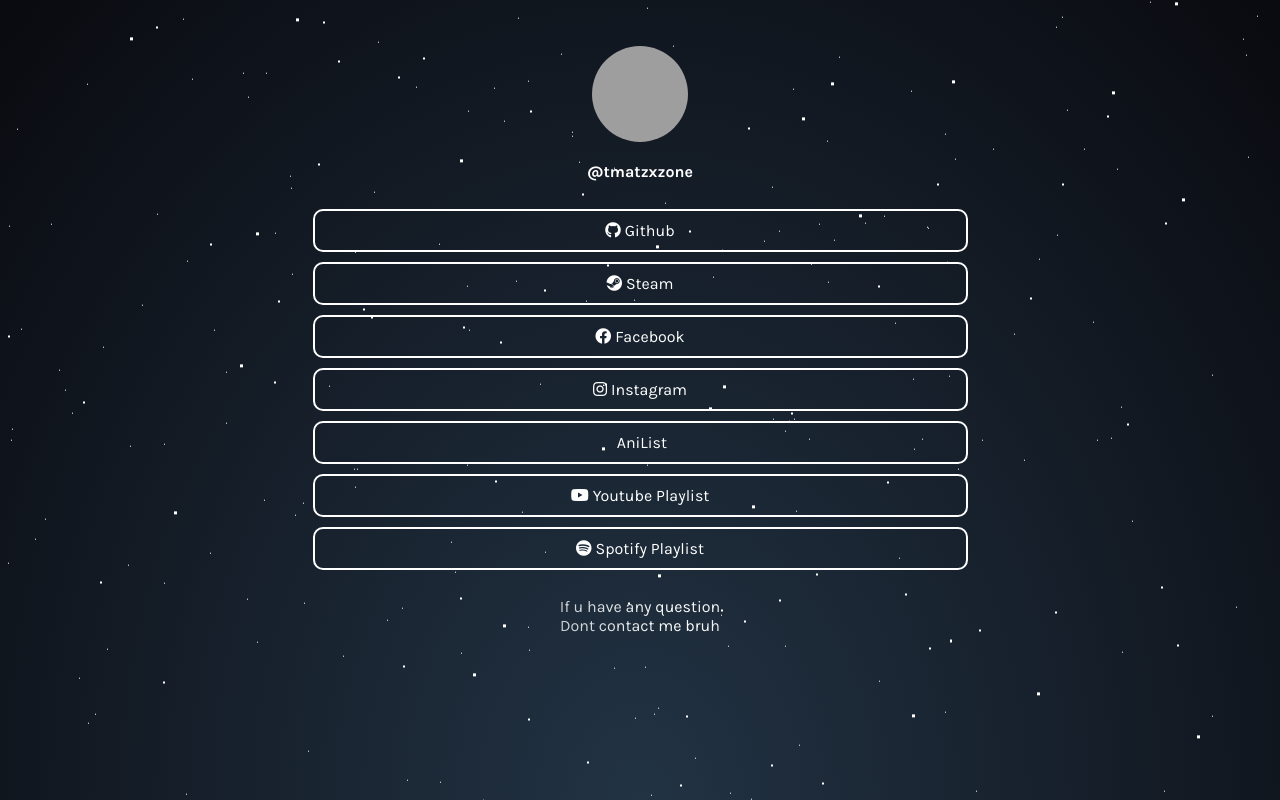
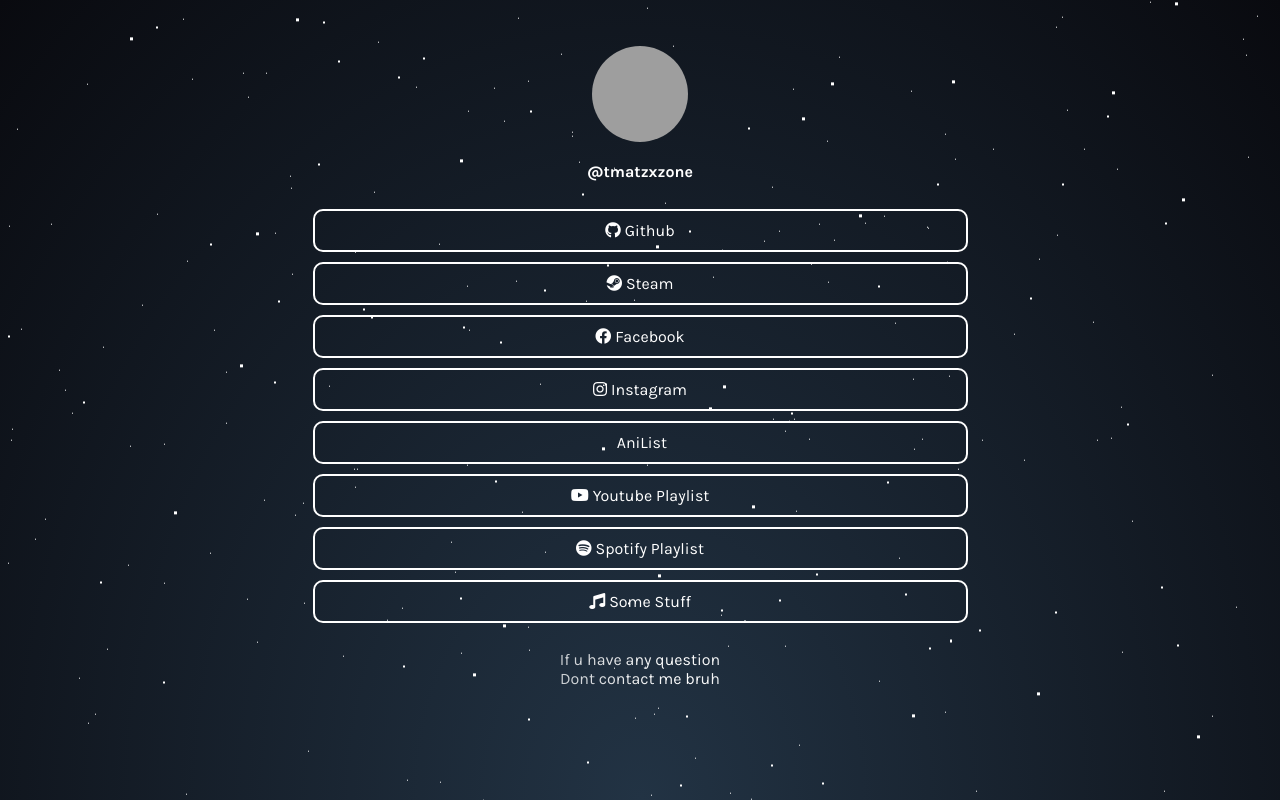
Before and after one commit to tmatzxzone41/tmatzxzone41.github.io, a plain HTML site: page index.html in a window 1280 px wide. Drawn offline with nearby package versions, Linux system fonts and the light colour scheme; no server answers; grey boxes are pictures that could not be loaded.

Commit message:
Update index.html

```diff
--- a/index.html
+++ b/index.html
@@ -68,9 +68,9 @@
       <a class="link" href="https://open.spotify.com/playlist/7gfQLK615b7i7dt7tXX0Bm?si=f41e9de2658f4571" target="_blank">
         <i class="fab fa-spotify">&nbsp;</i>Spotify Playlist
       </a>
-   <!--   <a class="link" href="https://flac.tmatzxzone.ninja" target="_blank">
-        <i class="fas fa-music">&nbsp;</i>Flac Song Collection
-      </a> -->
+      <a class="link" href="https://flac.tmatzxzone.ninja" target="_blank">
+        <i class="fas fa-music">&nbsp;</i>Some Stuff
+      </a>
     </div>
 
     <div id="hashtag">
```
